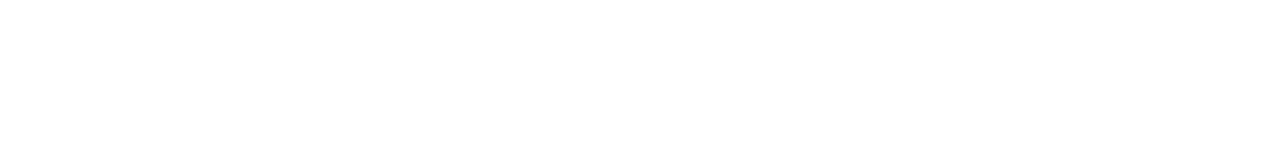
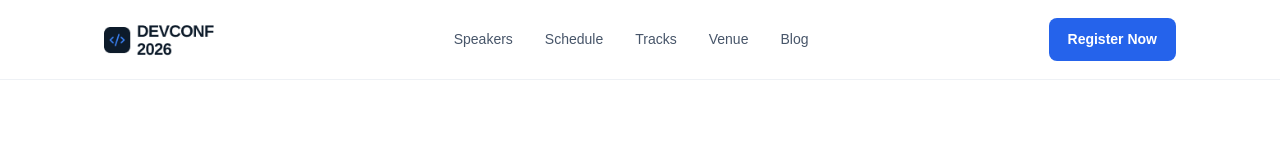
Before and after one commit to Arpon-Sarkar/Assignment_1-Arpon_Sarkar_Choity-, a plain HTML site: page index.html in a window 1280 px wide. Drawn offline with Linux system fonts and the light colour scheme.

Commit message:
Feature: Complete navbar layout and hero banner section styling

```diff
--- a/index.html
+++ b/index.html
@@ -9,8 +9,23 @@
 <body>
 
   <!-- Navigation Bar -->
+    <header class="navbar">
+    <div class="container nav-inner">
+      <a href="#" class="brand">
+        <img src="images/logo.png" alt="DevConf 2026">
+      </a>
 
+      <nav class="nav-menu">
+        <a href="#speakers">Speakers</a>
+        <a href="#schedule">Schedule</a>
+        <a href="#tracks">Tracks</a>
+        <a href="#venue">Venue</a>
+        <a href="#blog">Blog</a>
+      </nav>
 
+      <a href="#pricing" class="btn btn-primary">Register Now</a>
+    </div>
+  </header>
   <!-- Hero Section -->
 
 
```
